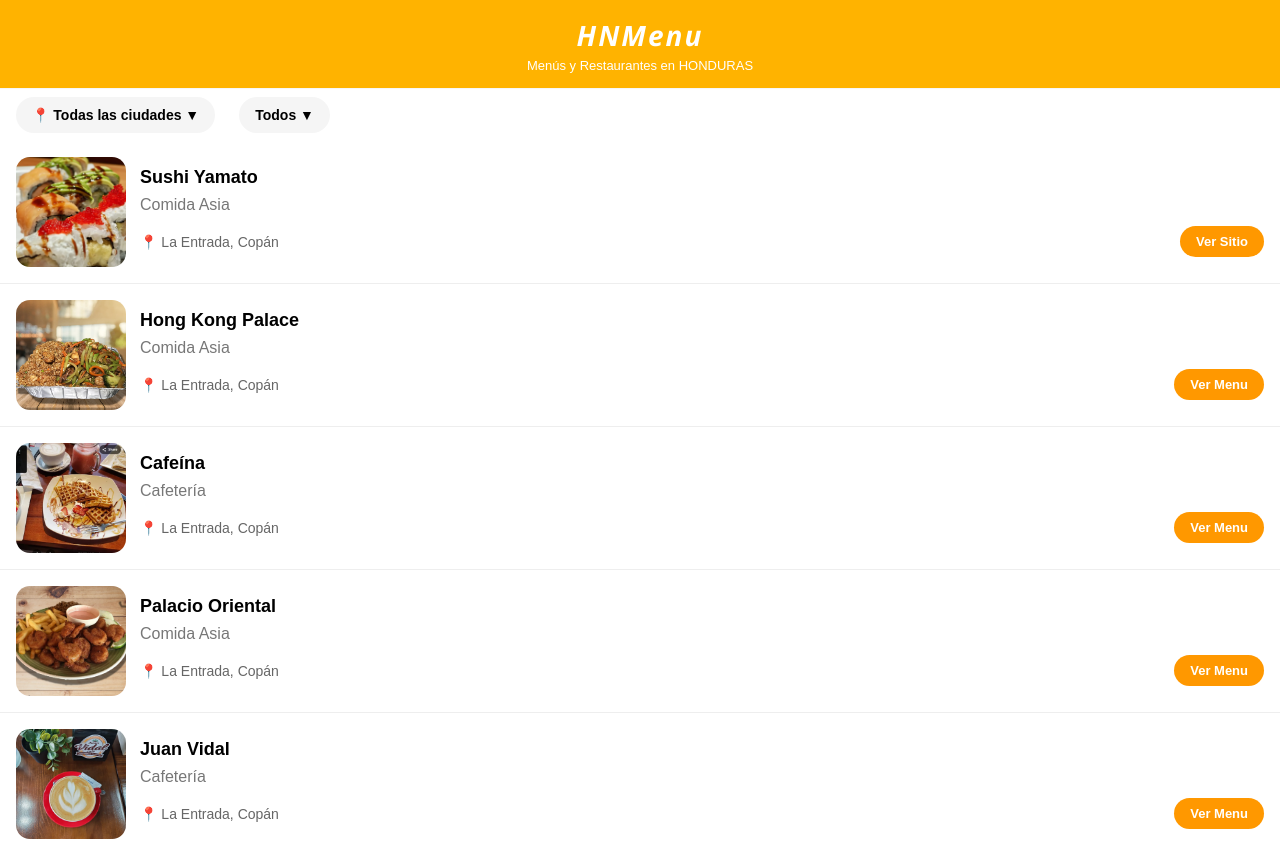
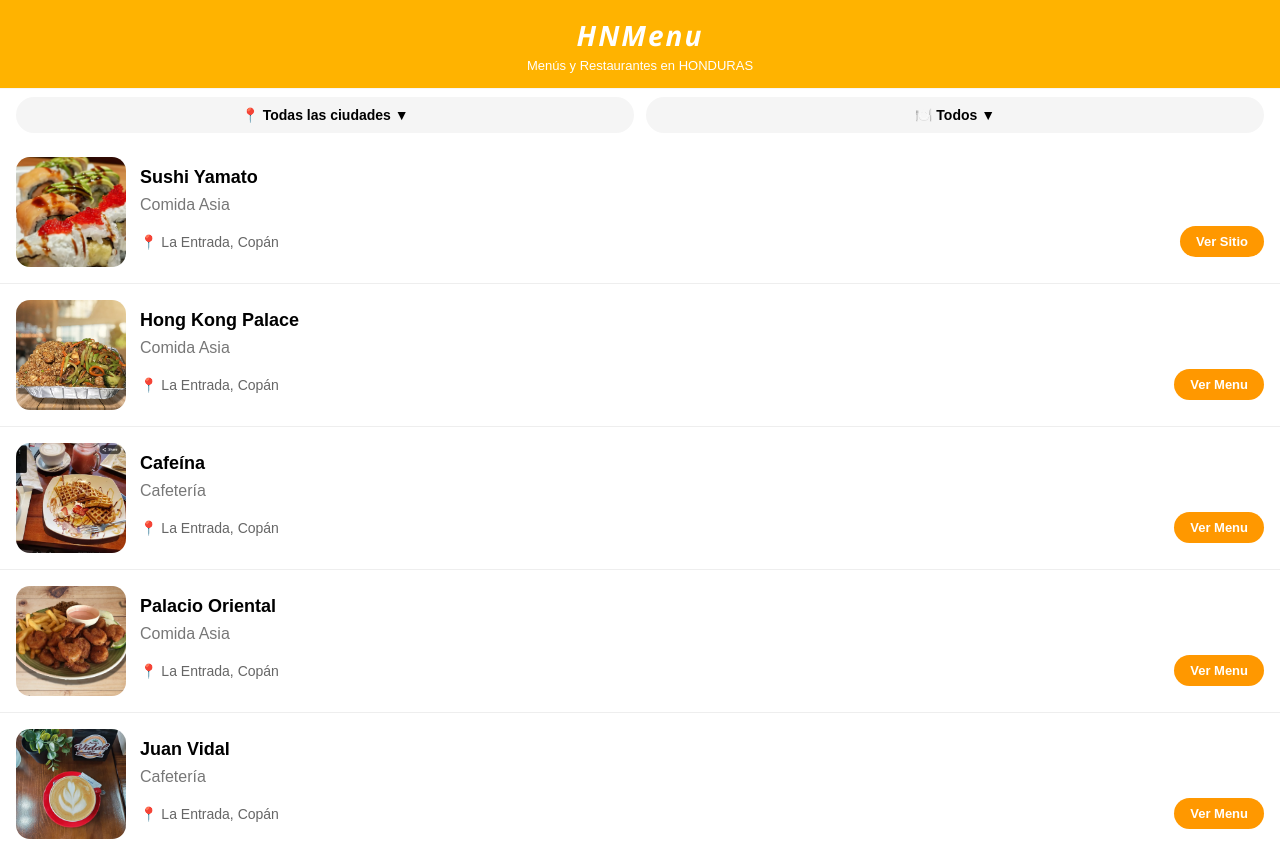
Before and after one commit to jackma0625/hnmenu, a React (Vite) app: page / in a window 1280 px wide. Shown: the top 841 px of the page. Built offline with nearby package versions, Linux system fonts and the light colour scheme.

Commit message:
筛选栏占位问题

```diff
--- a/src/components/CategorySection.jsx
+++ b/src/components/CategorySection.jsx
@@ -1,134 +1,119 @@
-import { useState, useEffect, useRef } from 'react'
-import { categories } from '../data/categories.js'
+
+import { useState, useEffect, useRef } from 'react';
+import { categories } from '../data/categories.js';
 
 export default function CategorySection({
   selectedCategory,
   setSelectedCategory,
+  showMenu,
+  setShowMenu,
 }) {
-  const [showMenu, setShowMenu] = useState(false)
-  const [isSticky, setIsSticky] = useState(false)
-  const sentinelRef = useRef(null)
-  const ticking = useRef(false)
+  // 删除 isSticky 和 sentinelRef 相关代码
+  // 因为固定逻辑由 Home.jsx 统一控制
 
-  useEffect(() => {
-    const sentinel = sentinelRef.current
-    if (!sentinel) return
+  const getCurrentCategoryName = () => {
+    if (selectedCategory === 'all') return 'Todos';
+    const cat = categories.find(c => c.slug === selectedCategory);
+    return cat ? `${cat.icon} ${cat.name}` : 'Todos';
+  };
 
-    // 用 IntersectionObserver，手机兼容性好，不震动
-    const observer = new IntersectionObserver(
-      ([entry]) => {
-        // 使用 requestAnimationFrame 防抖，避免手机震动
-        if (!ticking.current) {
-          requestAnimationFrame(() => {
-            setIsSticky(!entry.isIntersecting)
-            ticking.current = false
-          })
-          ticking.current = true
-        }
-      },
-      {
-        threshold: 0,
-        rootMargin: '-88px 0px 0px 0px',
-      }
-    )
-
-    observer.observe(sentinel)
-
-    return () => observer.disconnect()
-  }, [])
-
-  // 获取当前显示的分类名称
-  const getCurrentCategoryName = () => {
-    if (selectedCategory === 'all') return 'Todos'
-    const cat = categories.find(c => c.slug === selectedCategory)
-    return cat ? `${cat.icon} ${cat.name}` : 'Todos'
-  }
+  const handleSelectCategory = (slug) => {
+    setSelectedCategory(slug);
+    setShowMenu();
+  };
 
   return (
-    <>
-      {/* 哨兵元素 - 放在分类栏原本位置的上方 */}
-      <div ref={sentinelRef} style={{ height: '1px' }} />
-
     <div
       className="categories"
       style={{
-          position: isSticky ? 'fixed' : 'relative',
-          top: isSticky ? '88px' : 'auto',
-          left: 0,
-          right: 0,
-          zIndex: 999,
-          background: 'white',
-
-          boxShadow: isSticky ? '0 2px 8px rgba(0,0,0,0.1)' : 'none',
-          transition: isSticky ? 'box-shadow 0.2s' : 'none',
-          display: 'flex',        // 新增
-    alignItems: 'center',   // 新增
-    height: '52px',         // 新增
-    boxSizing: 'border-box',// 新增
+        display: 'flex',
+        alignItems: 'center',
+        height: '52px',
+        boxSizing: 'border-box',
+        width: '100%',
 
       }}
     >
-        <div className="filter-bar" style={{ padding: '0' }}>
+      <div className="filter-bar" style={{
+        padding: '0',
+        width: '100%',
+        position: 'relative',
+        display: 'flex',
+        alignItems: 'center',
+        height: '100%',
+      }}>
         <button
           className="filter-btn"
-            onClick={() => setShowMenu(!showMenu)}
+          onClick={setShowMenu}
           style={{
             width: '100%',
             textAlign: 'center',
-              padding: '12px 16px'
+            padding: '8px 16px',
+            height: '36px',
+            display: 'flex',
+            alignItems: 'center',
+            justifyContent: 'center',
+            gap: '6px',
+            border: 'none',
+            background: '#f5f5f5',
+            borderRadius: '30px',
+            fontSize: '14px',
+            fontWeight: '600',
+            cursor: 'pointer',
+            whiteSpace: 'nowrap',
           }}
         >
-            {getCurrentCategoryName()} ▼
+          🍽️ {getCurrentCategoryName()} ▼
         </button>
-        </div>
 
         {showMenu && (
           <div
             className="dropdown-menu"
             style={{
               position: 'absolute',
-              top: '100%',
+              top: 'calc(100% + 8px)',
               left: 0,
               right: 0,
               background: 'white',
+              borderRadius: '12px',
+              boxShadow: '0 4px 12px rgba(0,0,0,0.15)',
               zIndex: 1000,
               maxHeight: '300px',
               overflowY: 'auto',
-              boxShadow: '0 4px 12px rgba(0,0,0,0.1)'
             }}
           >
             <button
-              className={selectedCategory === 'all' ? 'active-dropdown' : ''}
-              onClick={() => {
-                setSelectedCategory('all')
-                setShowMenu(false)
-              }}
+              onClick={() => handleSelectCategory('all')}
               style={{
                 width: '100%',
-                padding: '16px 20px',
+                padding: '12px 16px',
                 border: 'none',
                 background: selectedCategory === 'all' ? '#f5f5f5' : 'white',
                 textAlign: 'left',
-                borderBottom: '1px solid #eee'
+                borderBottom: '1px solid #eee',
+                cursor: 'pointer',
+                fontSize: '14px',
+                color: selectedCategory === 'all' ? '#ff9800' : '#333',
+                fontWeight: selectedCategory === 'all' ? '600' : '400',
               }}
             >
-              Todos
+              🍽️ Todos
             </button>
             {categories.map((category) => (
               <button
                 key={category.id}
-                className={selectedCategory === category.slug ? 'active-dropdown' : ''}
-                onClick={() => {
-                  setSelectedCategory(category.slug)
-                  setShowMenu(false)
-                }}
+                onClick={() => handleSelectCategory(category.slug)}
                 style={{
                   width: '100%',
-                  padding: '16px 20px',
+                  padding: '12px 16px',
                   border: 'none',
                   background: selectedCategory === category.slug ? '#f5f5f5' : 'white',
                   textAlign: 'left',
-                  borderBottom: '1px solid #eee'
+                  borderBottom: '1px solid #eee',
+                  cursor: 'pointer',
+                  fontSize: '14px',
+                  color: selectedCategory === category.slug ? '#ff9800' : '#333',
+                  fontWeight: selectedCategory === category.slug ? '600' : '400',
                 }}
               >
                 {category.icon} {category.name}
@@ -137,6 +122,6 @@ export default function CategorySection({
           </div>
         )}
       </div>
-    </>
-  )
+    </div>
+  );
 }
--- a/src/components/restaurant/RegionFilter.jsx
+++ b/src/components/restaurant/RegionFilter.jsx
@@ -1,20 +1,28 @@
 import { useState } from 'react';
 import { cities } from '../../data/cities';
 
-export default function RegionFilter({ selectedCity, setSelectedCity }) {
-  const [showMenu, setShowMenu] = useState(false);
-
+export default function RegionFilter({
+  selectedCity,
+  setSelectedCity,
+  showMenu,
+  setShowMenu,
+}) {
   const getCurrentCityName = () => {
     const city = cities.find(c => c.id === selectedCity);
     return city ? city.name : 'Todas las ciudades';
   };
 
+  const handleSelectCity = (cityId) => {
+    setSelectedCity(cityId);
+    setShowMenu();
+  };
+
   return (
-    <div className="region-filter">
+    <div className="region-filter" style={{ width: '100%', position: 'relative' }}>
       <div className="region-filter-bar">
         <button
           className="region-filter-btn"
-          onClick={() => setShowMenu(!showMenu)}
+          onClick={setShowMenu}
           style={{
             width: '100%',
             textAlign: 'center',
@@ -24,6 +32,13 @@ export default function RegionFilter({ selectedCity, setSelectedCity }) {
             alignItems: 'center',
             justifyContent: 'center',
             gap: '6px',
+            border: 'none',
+            background: '#f5f5f5',
+            borderRadius: '30px',
+            fontSize: '14px',
+            fontWeight: '600',
+            cursor: 'pointer',
+            whiteSpace: 'nowrap',
           }}
         >
           📍 {getCurrentCityName()} ▼
@@ -31,15 +46,25 @@ export default function RegionFilter({ selectedCity, setSelectedCity }) {
       </div>
 
       {showMenu && (
-        <div className="region-dropdown">
+        <div
+          className="region-dropdown"
+          style={{
+            position: 'absolute',
+            top: 'calc(100% + 8px)',
+            left: 0,
+            right: 0,
+            background: 'white',
+            borderRadius: '12px',
+            boxShadow: '0 4px 12px rgba(0,0,0,0.15)',
+            zIndex: 1000,
+            maxHeight: '300px',
+            overflowY: 'auto',
+          }}
+        >
           {cities.map(city => (
             <button
               key={city.id}
-              onClick={() => {
-                setSelectedCity(city.id);
-                setShowMenu(false);
-              }}
-              className={selectedCity === city.id ? 'active-region' : ''}
+              onClick={() => handleSelectCity(city.id)}
               style={{
                 width: '100%',
                 padding: '12px 16px',
@@ -47,6 +72,10 @@ export default function RegionFilter({ selectedCity, setSelectedCity }) {
                 background: selectedCity === city.id ? '#f5f5f5' : 'white',
                 textAlign: 'left',
                 borderBottom: '1px solid #eee',
+                cursor: 'pointer',
+                fontSize: '14px',
+                color: selectedCity === city.id ? '#ff9800' : '#333',
+                fontWeight: selectedCity === city.id ? '600' : '400',
               }}
             >
               📍 {city.name}
--- a/src/pages/Home.jsx
+++ b/src/pages/Home.jsx
@@ -11,10 +11,12 @@ export default function Home() {
   const [selectedCity, setSelectedCity] = useState('all');
   const [selectedCategory, setSelectedCategory] = useState('all');
   const [isSticky, setIsSticky] = useState(false);
+  const [showCityMenu, setShowCityMenu] = useState(false);  // 城市下拉开关
+  const [showCategoryMenu, setShowCategoryMenu] = useState(false); // 分类下拉开关
   const sentinelRef = useRef(null);
   const ticking = useRef(false);
 
-  // 监听滚动，控制整个 filter-row 固定
+  // 监听滚动
   useEffect(() => {
     const sentinel = sentinelRef.current;
     if (!sentinel) return;
@@ -53,6 +55,22 @@ export default function Home() {
     selectedCategory
   );
 
+  // 切换城市菜单
+  const toggleCityMenu = () => {
+    setShowCityMenu(!showCityMenu);
+    if (!showCityMenu) {
+      setShowCategoryMenu(false); // 打开城市时关闭分类
+    }
+  };
+
+  // 切换分类菜单
+  const toggleCategoryMenu = () => {
+    setShowCategoryMenu(!showCategoryMenu);
+    if (!showCategoryMenu) {
+      setShowCityMenu(false); // 打开分类时关闭城市
+    }
+  };
+
   return (
     <>
       <Navbar />
@@ -61,7 +79,7 @@ export default function Home() {
         {/* 哨兵元素 */}
         <div ref={sentinelRef} style={{ height: '1px' }} />
 
-        {/* 整个筛选行作为一个整体固定 */}
+        {/* 整个筛选行 */}
         <div
   className="filter-row"
   style={{
@@ -82,18 +100,26 @@ export default function Home() {
     boxSizing: 'border-box',
   }}
 >
+  <div style={{ flex: 1, minWidth: 0 }}>
     <RegionFilter
       selectedCity={selectedCity}
       setSelectedCity={setSelectedCity}
+      showMenu={showCityMenu}
+      setShowMenu={toggleCityMenu}
     />
+  </div>
 
+  <div style={{ flex: 1, minWidth: 0 }}>
     <CategorySection
       selectedCategory={selectedCategory}
       setSelectedCategory={setSelectedCategory}
+      showMenu={showCategoryMenu}
+      setShowMenu={toggleCategoryMenu}
     />
   </div>
+</div>
 
-        {/* 占位符 - 防止内容跳动 */}
+        {/* 占位符 */}
         {isSticky && <div style={{ height: '52px' }} />}
 
         <section className="restaurants">
--- a/src/styles/Home.css
+++ b/src/styles/Home.css
@@ -89,6 +89,38 @@
   white-space: nowrap;
   height: 36px;  /* 固定高度 */
   box-sizing: border-box;
+}
+
+/* 强制分类栏显示 */
+.categories {
+  display: flex !important;
+  align-items: center !important;
+  width: 100% !important;
+  min-height: 52px !important;
+  background: white !important;
+}
+
+.filter-bar {
+  display: flex !important;
+  align-items: center !important;
+  width: 100% !important;
+  height: 100% !important;
+}
+
+.filter-btn {
+  display: flex !important;
+  align-items: center !important;
+  justify-content: center !important;
+  width: 100% !important;
+  min-height: 36px !important;
+  padding: 8px 16px !important;
+  border: none !important;
+  background: #f5f5f5 !important;
+  border-radius: 30px !important;
+  font-size: 14px !important;
+  font-weight: 600 !important;
+  cursor: pointer !important;
+  white-space: nowrap !important;
 }
 
 /* ================= 分类按钮 ================= */
```
Lines whose indentation alone changed are shown as unchanged.
